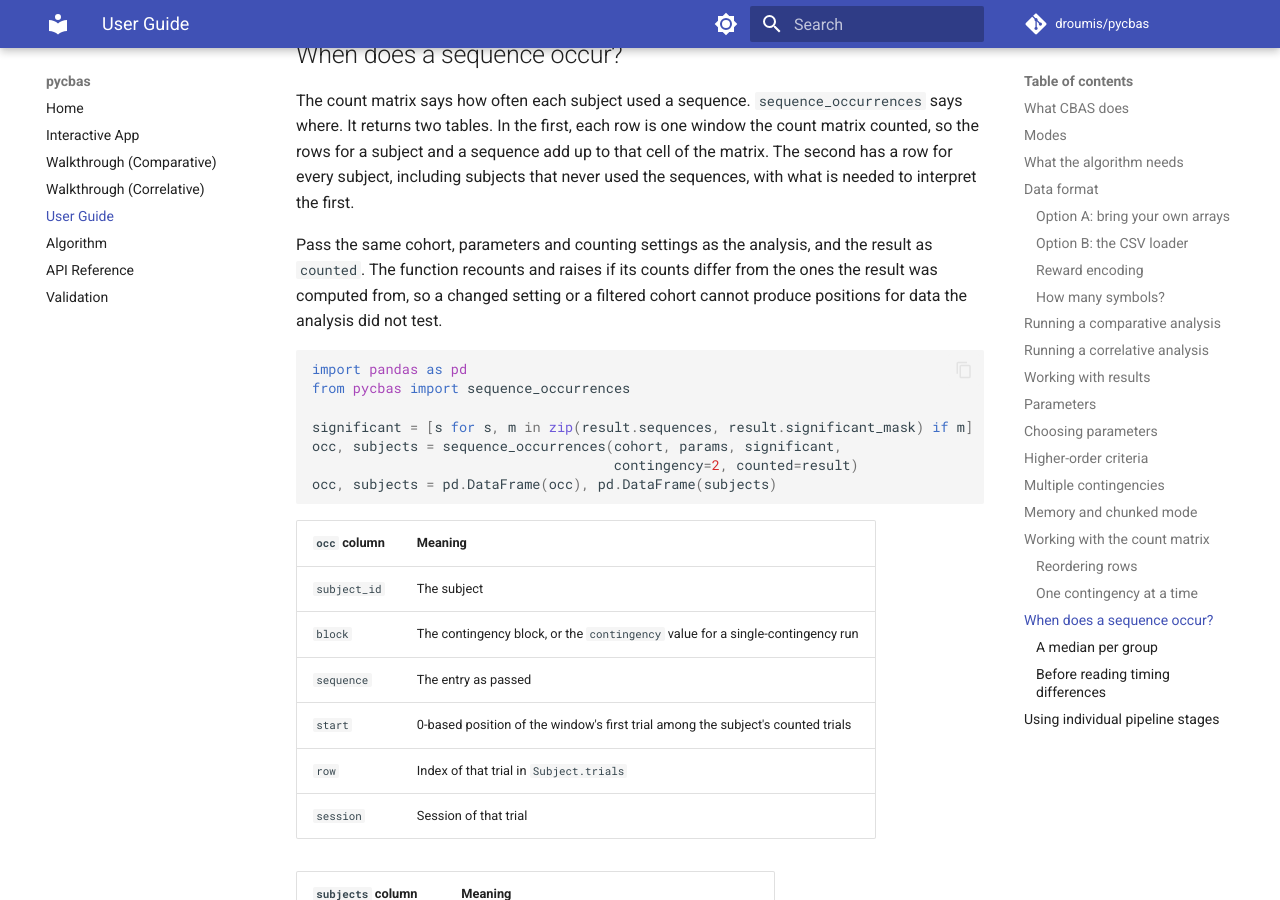
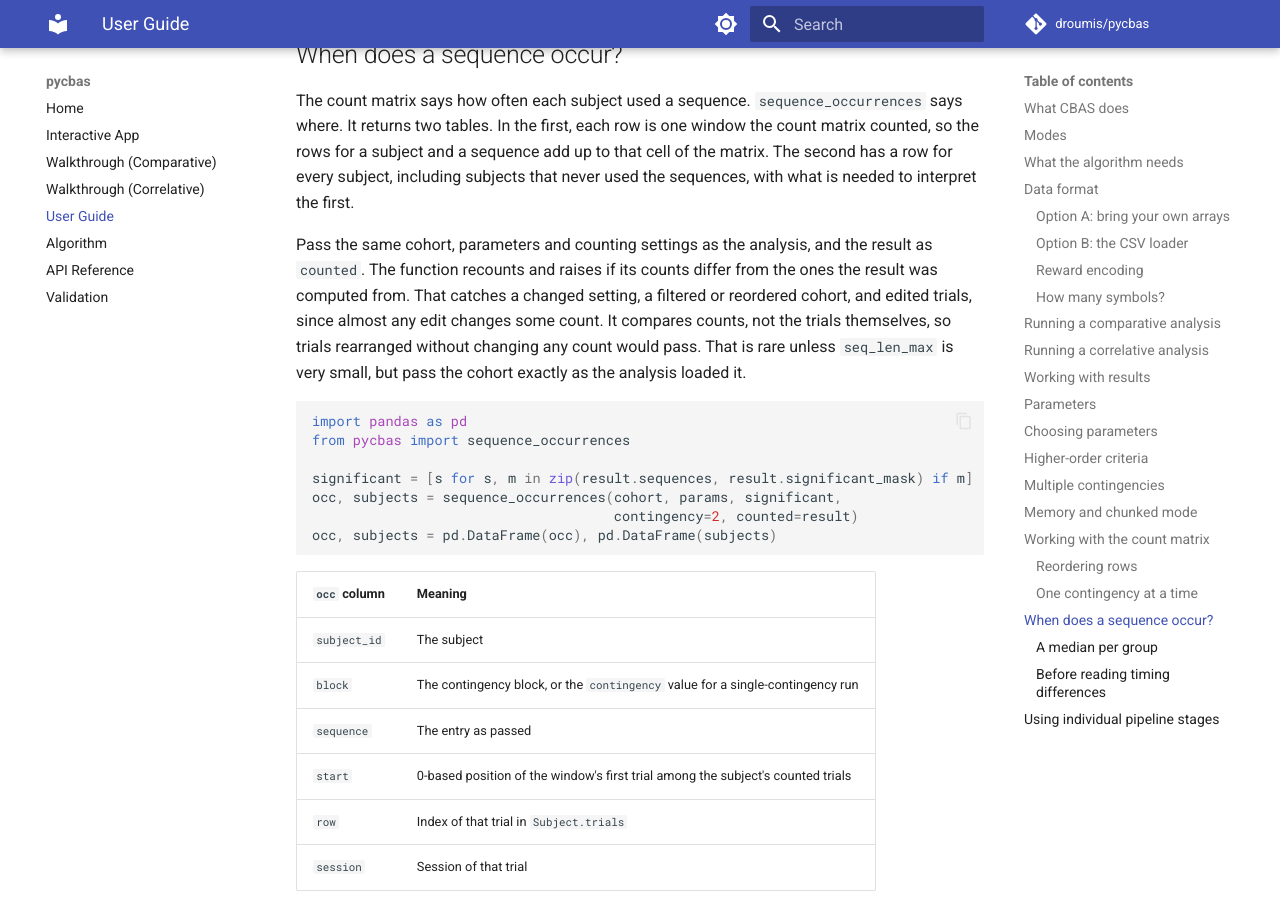
Before and after one commit to droumis/pycbas, an MkDocs documentation site: the page built from docs/guide.md, in a window 1280 px wide and 900 px high, scrolled down 10999 px. Built offline with MkDocs 1.6.1 and Material for MkDocs 9.7.7, drawn with Linux system fonts in a browser that asks for light colours; comment, search, counter and statistics services are not loaded.

Commit message:
Say what the recount check guarantees
It compares counts, not trials, so the guide no longer claims a mismatched
cohort cannot produce positions. Rearranged trials with identical counts would
pass, which is rare unless seq_len_max is very small.

````diff
--- a/docs/guide.md
+++ b/docs/guide.md
@@ -436,7 +436,7 @@ matrix.select_block(1).shape     # just that contingency's columns
 
 The count matrix says how often each subject used a sequence. `sequence_occurrences` says where. It returns two tables. In the first, each row is one window the count matrix counted, so the rows for a subject and a sequence add up to that cell of the matrix. The second has a row for every subject, including subjects that never used the sequences, with what is needed to interpret the first.
 
-Pass the same cohort, parameters and counting settings as the analysis, and the result as `counted`. The function recounts and raises if its counts differ from the ones the result was computed from, so a changed setting or a filtered cohort cannot produce positions for data the analysis did not test.
+Pass the same cohort, parameters and counting settings as the analysis, and the result as `counted`. The function recounts and raises if its counts differ from the ones the result was computed from. That catches a changed setting, a filtered or reordered cohort, and edited trials, since almost any edit changes some count. It compares counts, not the trials themselves, so trials rearranged without changing any count would pass. That is rare unless `seq_len_max` is very small, but pass the cohort exactly as the analysis loaded it.
 
 ```python
 import pandas as pd
````
